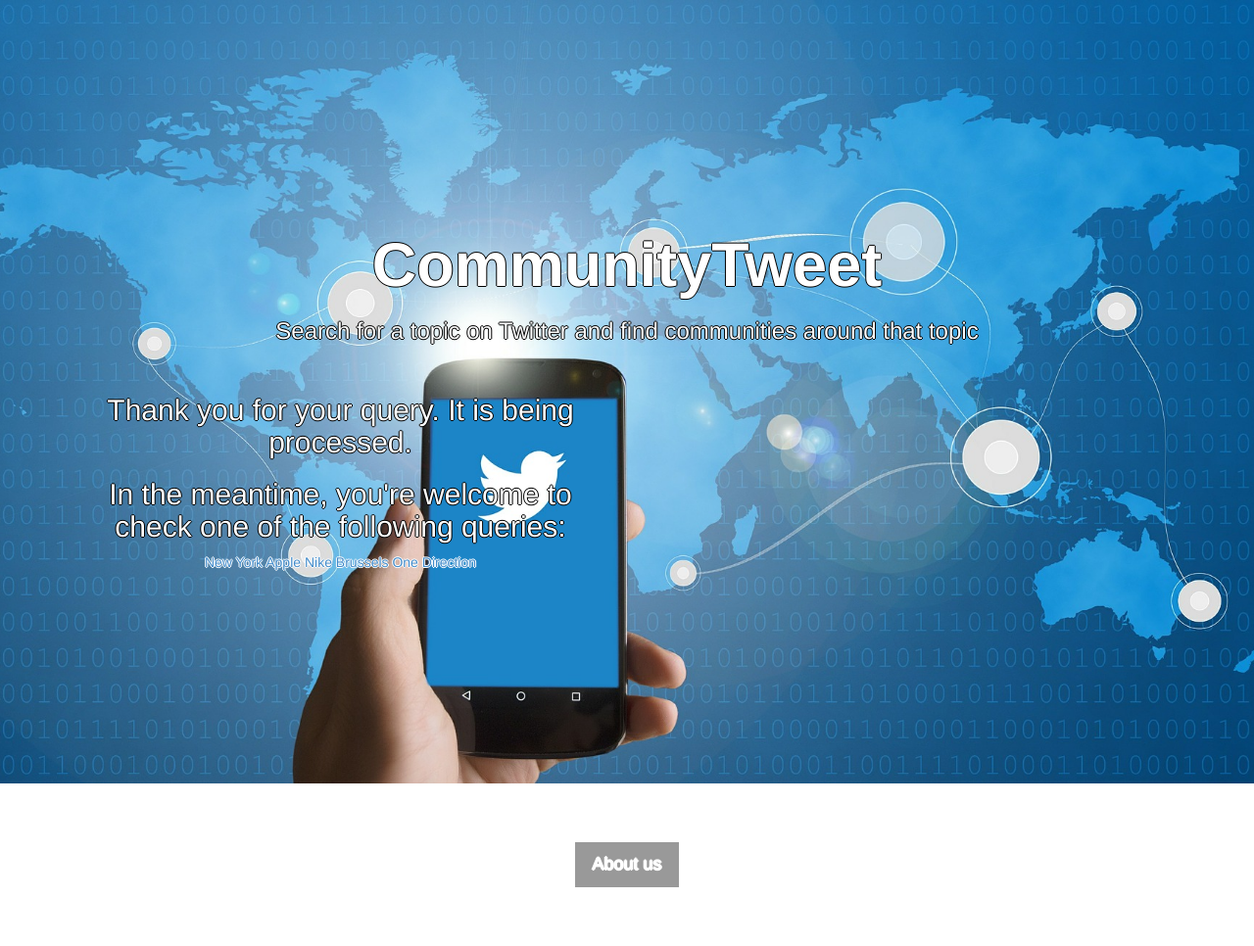
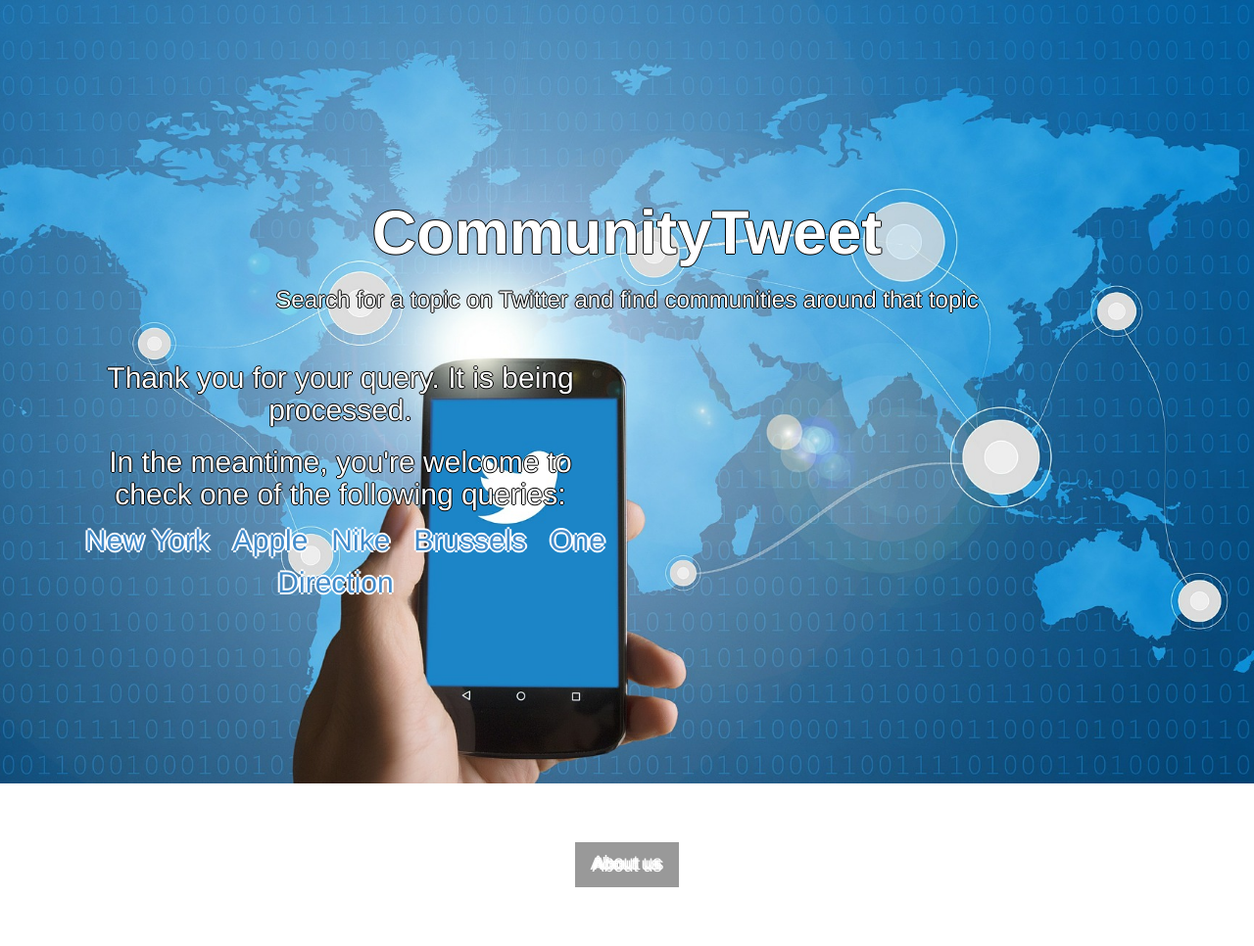
Before and after one commit to thibaut-duguet/flask-heroku-thibaut, a Flask app: template templates/index1.html in a window 1280 px wide. Shown: the whole page at 98% size. Run offline with Flask 2, Linux system fonts and the light colour scheme; the template is opened without the code that fills it, so the values that code supplies are empty.

Commit message:
redirection links

```diff
--- a/static/stylish-portfolio.css
+++ b/static/stylish-portfolio.css
@@ -246,5 +246,8 @@
 }
 
 a {
-    text-shadow: -1px 0 white, 0 1px white, 1px 0 white, 0 -1px white;
+    text-shadow: -2px 0 white, 0 2px white, 2px 0 white, 0 -2px white;
+    padding-right: 10px;
+    padding-left: 10px;
+    font-size: 30px;
 }
--- a/templates/index1.html
+++ b/templates/index1.html
@@ -43,11 +43,13 @@
                     <div class="col-md-6">
                         <h2>Thank you for your query. It is being processed.</h2>
                         <h2>In the meantime, you're welcome to check one of the following queries:</h2>
-                        <a href="http://www.communitweet.xyz/results/new%20york" >New York</a>
-                        <a href="http://www.communitweet.xyz/results/apple" >Apple</a>
-                        <a href="http://www.communitweet.xyz/results/nike" >Nike</a>
-                        <a href="http://www.communitweet.xyz/results/brussels" >Brussels</a>
-                        <a href="http://www.communitweet.xyz/results/one%20direction" >One Direction</a>
+                        <div class="links">
+                            <a href="http://www.communitweet.xyz/results/new%20york" >New York</a>
+                            <a href="http://www.communitweet.xyz/results/apple" >Apple</a>
+                            <a href="http://www.communitweet.xyz/results/nike" >Nike</a>
+                            <a href="http://www.communitweet.xyz/results/brussels" >Brussels</a>
+                            <a href="http://www.communitweet.xyz/results/one%20direction" >One Direction</a>
+                        </div>
                     </div>
                 </div>
             </div>
```
